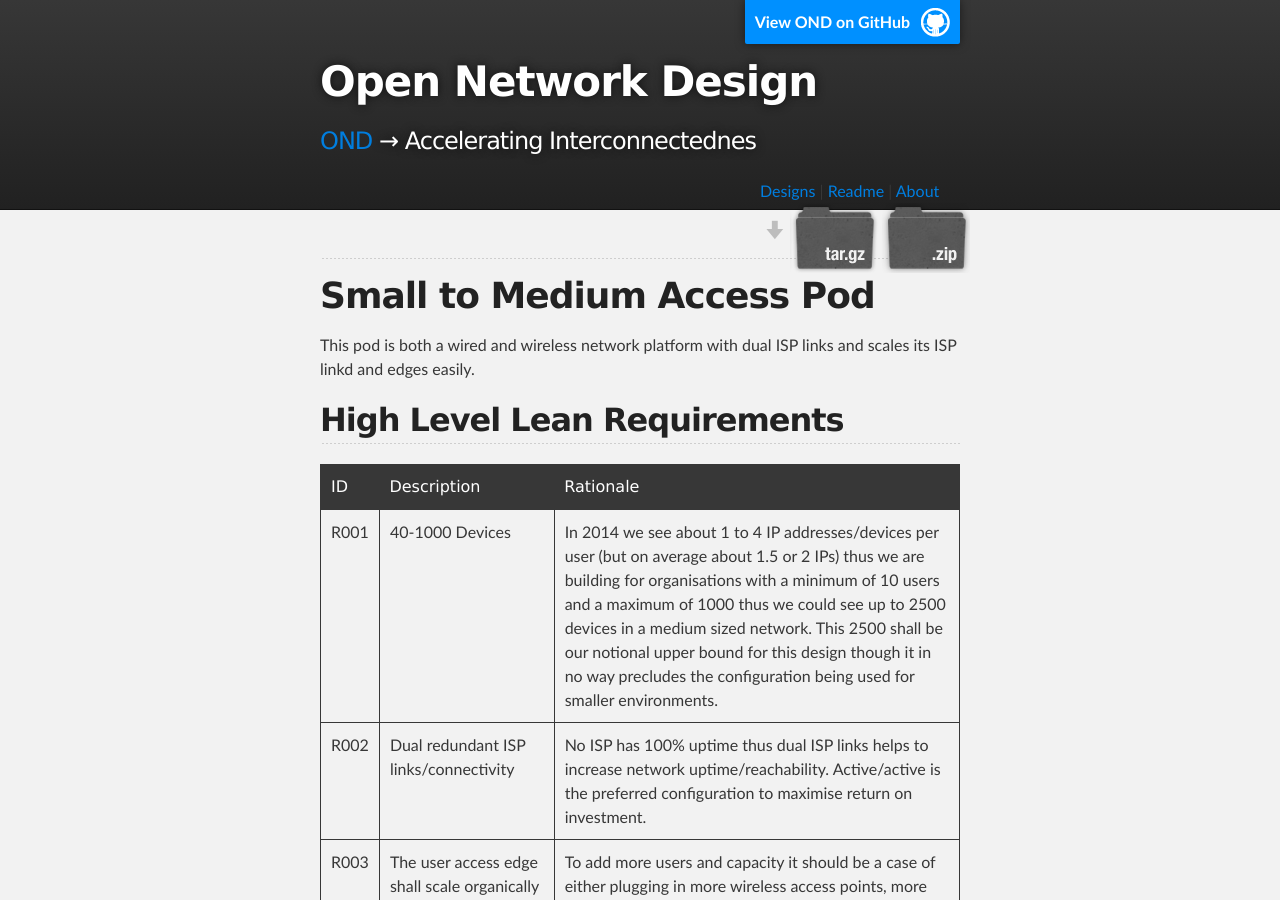
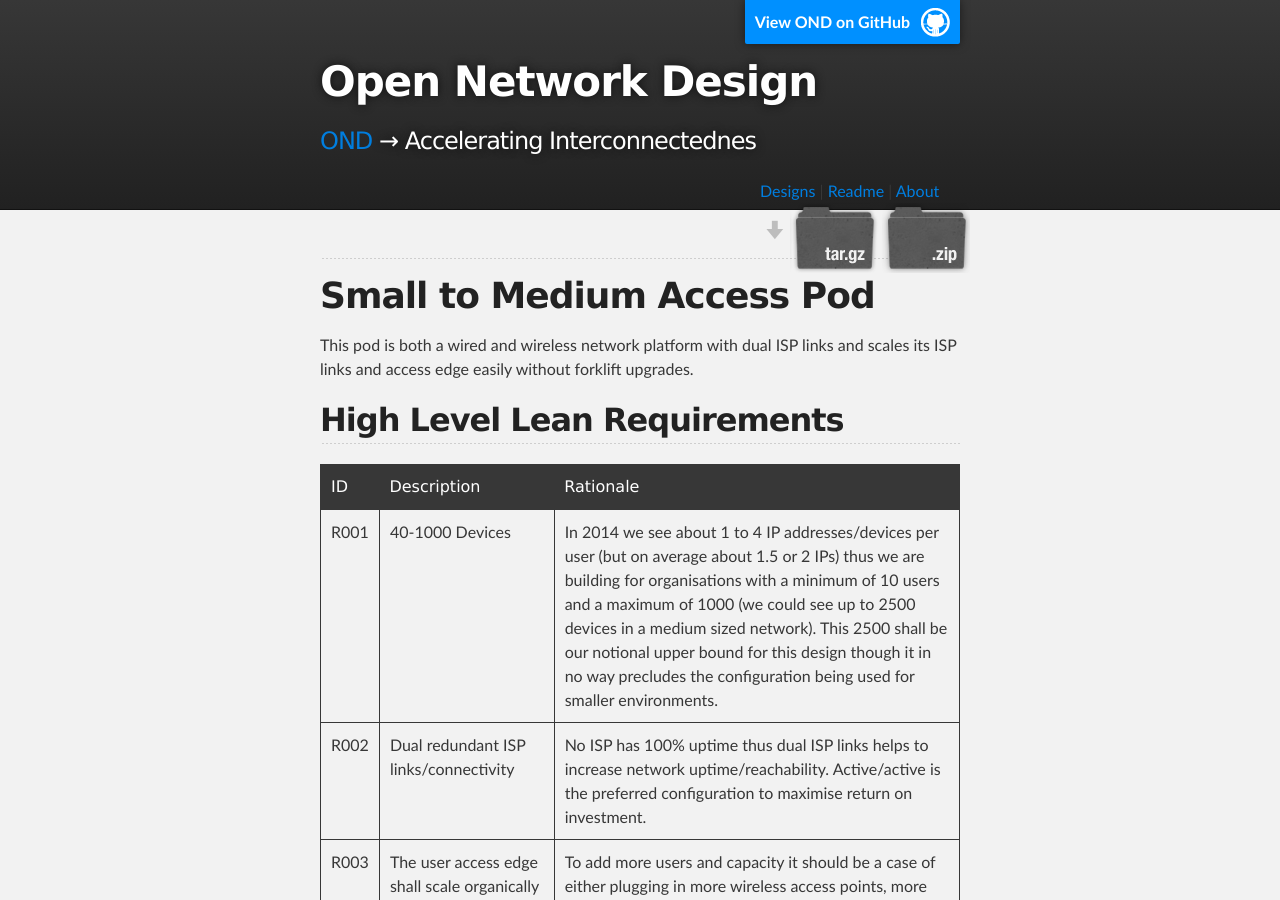
Before and after one commit to podomere/ond, a Jekyll site: the page built from ond-00001/ond-00001.md, in a window 1280 px wide and 900 px high. Built offline with Jekyll 4.4.1, drawn with Linux system fonts in a browser that asks for light colours.

Commit message:
Typos in ond-00001

```diff
--- a/ond-00001/ond-00001.md
+++ b/ond-00001/ond-00001.md
@@ -12,13 +12,13 @@ type: design
 
 # Small to Medium Access Pod
 
-This pod is both a wired and wireless network platform with dual ISP links and scales its ISP linkd and edges easily.
+This pod is both a wired and wireless network platform with dual ISP links and scales its ISP links and access edge easily without forklift upgrades.
 
 ## High Level Lean Requirements
 
 | ID |  Description | Rationale |
 | ----- |:-------------|:-----|
-| R001 | 40-1000 Devices | In 2014 we see about 1 to 4 IP addresses/devices per user (but on average about 1.5 or 2 IPs) thus we are building for organisations with a minimum of 10 users and a maximum of 1000 thus we could see up to 2500 devices in a medium sized network. This 2500 shall be our notional upper bound for this design though it in no way precludes the configuration being used for smaller environments. |
+| R001 | 40-1000 Devices | In 2014 we see about 1 to 4 IP addresses/devices per user (but on average about 1.5 or 2 IPs) thus we are building for organisations with a minimum of 10 users and a maximum of 1000 (we could see up to 2500 devices in a medium sized network). This 2500 shall be our notional upper bound for this design though it in no way precludes the configuration being used for smaller environments. |
 | R002 | Dual redundant ISP links/connectivity | No ISP has 100% uptime thus dual ISP links helps to increase network uptime/reachability. Active/active is the preferred configuration to maximise return on investment. |
 | R003 | The user access edge shall scale organically and easily. | To add more users and capacity it should be a case of either plugging in more wireless access points, more switches, or just ordering faster ISP links. So called 'fork-lift' upgrades of core equipment should not be necessary within any 3 to 5 year cycle. |
 | R004 | No individual shall be able to monopolise the bandwidth.| A fair share policy must be in place such that one 'hungry' or unwitting user can not adversely impact other users productivity|
```
